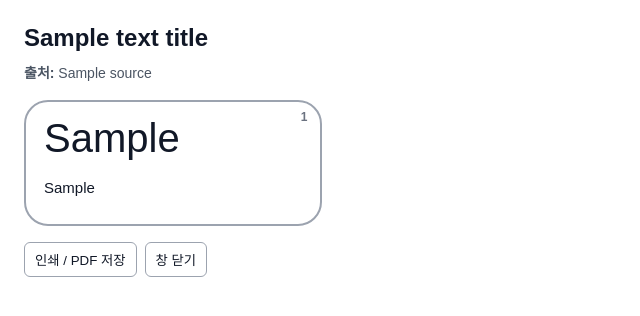
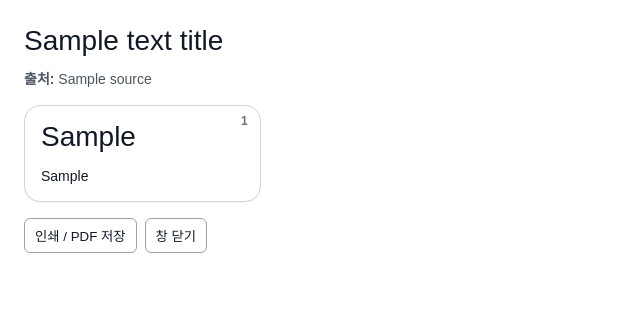
Before and after one commit to pinkyj81/wordmaster, a Flask app: template templates/word_print.html in a window 1280 px wide. Shown: the top 316 px of the page, without its empty margins (0-640 px from the left). Run offline with Flask 3, Linux system fonts and the light colour scheme; tables that the repository leaves empty hold one stand-in row (values such as "Sample post"); the template is opened without the code that fills it: values that come from a table or form of the project are taken from there, most other values are stand-ins (such as "Sample title", 1, 10 or a date in 2020).

Commit message:
Add files via upload

```diff
--- a/templates/word_print.html
+++ b/templates/word_print.html
@@ -33,23 +33,26 @@
 
     h1 {
       margin: 0 0 10px 0;
-      font-size: 24px;
+      font-size: 28px;
+      font-weight: 500;
+      line-height: 1.2;
     }
 
     .word-grid {
       display: grid;
-      grid-template-columns: repeat(auto-fill, minmax(260px, 1fr));
-      gap: 14px;
+      grid-template-columns: repeat(auto-fill, minmax(220px, 1fr));
+      gap: 12px;
     }
 
     .word-card {
-      border: 2px solid #9ca3af;
-      border-radius: 24px;
-      padding: 12px 18px;
-      min-height: 110px;
+      border: 1px solid #cbd5e1;
+      border-radius: 16px;
+      padding: 14px 16px;
+      min-height: 96px;
       page-break-inside: avoid;
       background: #ffffff;
       position: relative;
+      box-shadow: 0 1px 2px rgba(15, 23, 42, 0.04);
     }
 
     .word-index {
@@ -62,28 +65,30 @@
     }
 
     .word-title {
-      font-size: 40px;
+      font-size: 28px;
       line-height: 1.2;
       font-weight: 500;
-      margin: 0 0 14px 0;
-      padding-bottom: 3px;
+      margin: 0 0 10px 0;
+      padding-bottom: 2px;
       color: #111827;
       white-space: nowrap;
       overflow: hidden;
     }
 
     .word-meaning {
-      font-size: 15px;
-      margin: 0 0 16px 0;
+      font-size: 14px;
+      margin: 0;
       color: #111827;
       word-break: break-word;
+      line-height: 1.5;
     }
 
     .word-example {
-      font-size: 15px;
+      font-size: 14px;
       color: #111827;
       margin: 0;
       word-break: break-word;
+      line-height: 1.5;
     }
 
     .empty {
@@ -154,7 +159,7 @@
     window.addEventListener('load', function () {
       // 긴 단어(또는 구문)가 카드 안에서 한 줄로 들어오도록 폰트를 자동 축소
       document.querySelectorAll('.word-title').forEach(function (el) {
-        let size = 40;
+        let size = 28;
         const minSize = 16;
         while (el.scrollWidth > el.clientWidth && size > minSize) {
           size -= 1;
```
Also changed, not shown: templates/index.html (+84 -6 lines), templates/japanese_mobile.html (+1 -1 lines), templates/word_print_labeled.html (+14 -12 lines).
